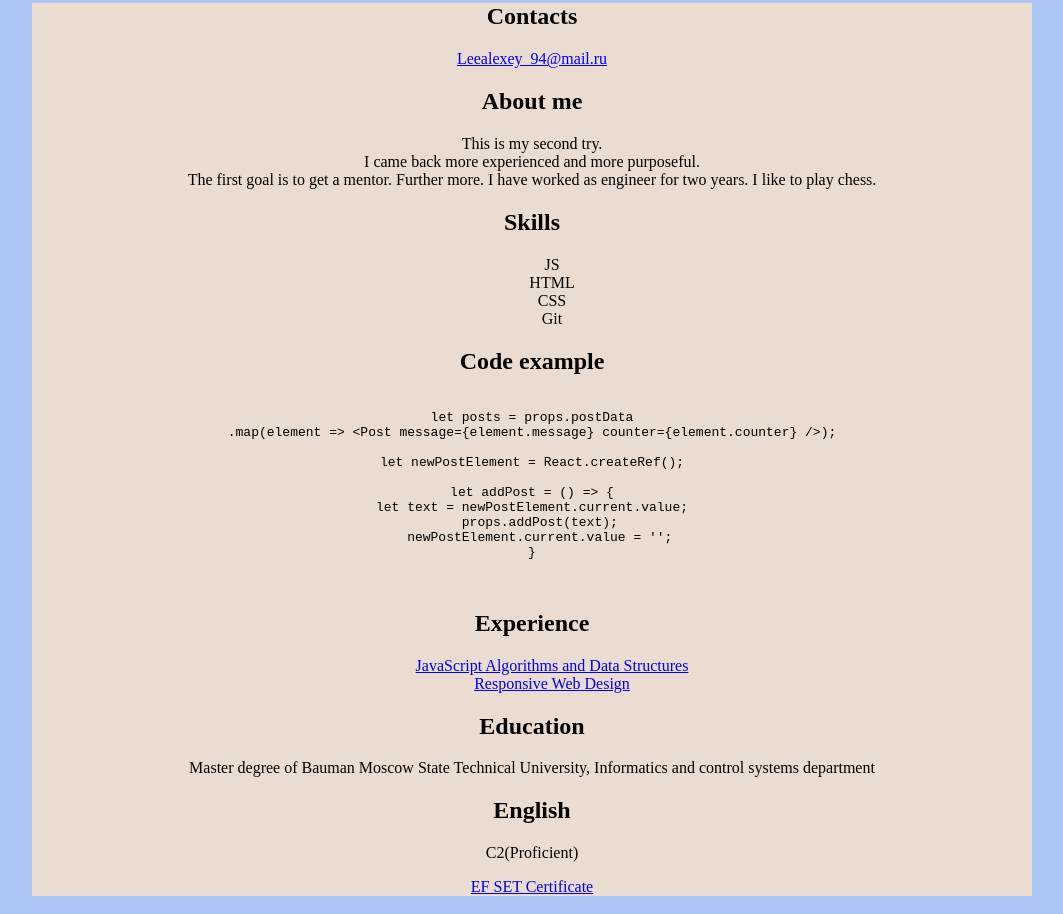
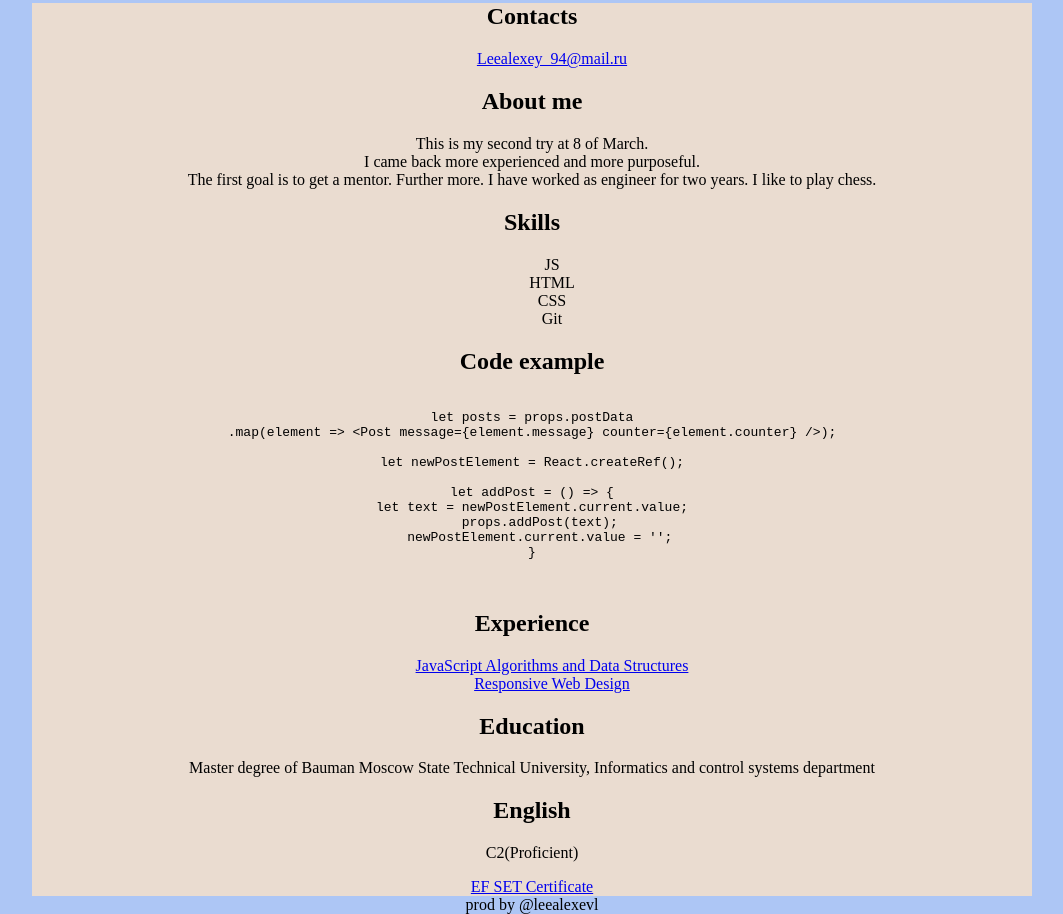
Before and after one commit to Leealexeyvl/rsschool-cv, a plain HTML site: page index.html in a window 1280 px wide. Shown: the part 548-1462 px from the top of the page, without its empty margins (108-1171 px from the left). Drawn offline with Linux system fonts and the light colour scheme.

Commit message:
feat: add some tags

```diff
--- a/index.html
+++ b/index.html
@@ -13,15 +13,18 @@
             Alexey Li
         </h1>
     </header>
-    <img src="./sh7cslASe8c.jpg" alt="">
+    <img src="./sh7cslASe8c.jpg" alt="photo of young man">
     <main>
 
         <h2>Contacts</h2>
-        <a href="mailto:Leealexey_94@mail.ru">Leealexey_94@mail.ru</a>
-
+        <ul>
+        <li>        <a href="mailto:Leealexey_94@mail.ru">Leealexey_94@mail.ru</a></li>
+        </ul>
+        <section>
         <h2>About me</h2>
-        <p>This is my second try. <br> I came back more experienced and more purposeful. <br> The first goal is to get a mentor. Further more.
+                <p>This is my second try at <time datetime="2021-03-08 21:00">8 of March</time>. <br> I came back more experienced and more purposeful. <br> The first goal is to get a mentor. Further more.
             I have worked as engineer for two years. I like to play chess.</p>
+        </section>
 
         <h2>Skills</h2>
         <ul>
@@ -60,5 +63,8 @@ let addPost = () => {
         <p>C2(Proficient)</p>
         <a href="https://www.efset.org/cert/S3Scja">EF SET Certificate</a>
     </main>
+    <footer>
+    prod by @leealexevl
+    </footer>
 </body>
 </html>
```
